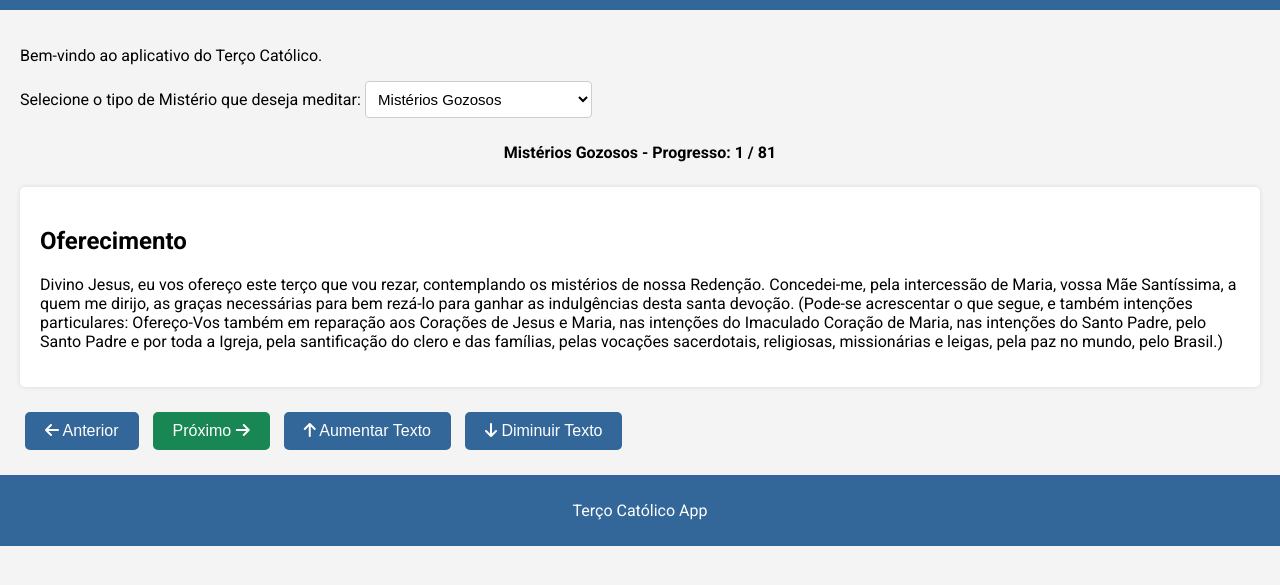
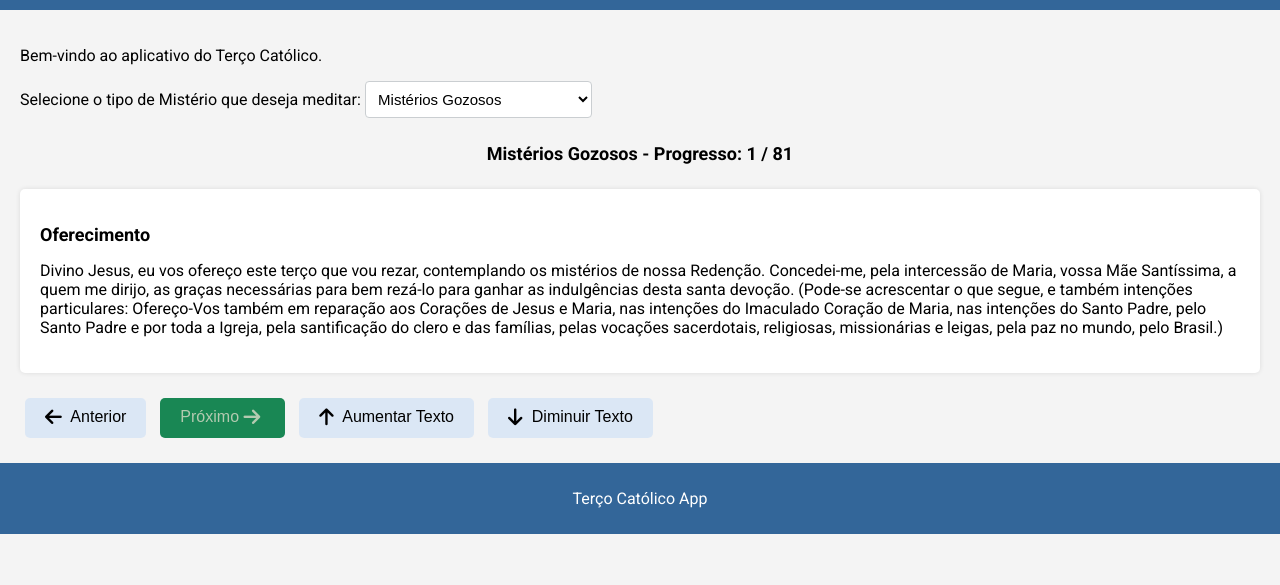
Before and after one commit to fpanhan/maeaparecida.github.io, a website: page index.html in a window 1280 px wide. Both pictures are taken after a click on the button "Iniciar Terço". Shown: the part 91-676 px from the top of the page. Drawn offline with Linux system fonts and the light colour scheme.

Commit message:
layout ajustments

```diff
--- a/app.js
+++ b/app.js
@@ -332,8 +332,6 @@ class UIController {
 
   updateFontSize() {
     this.prayerText.style.fontSize = this.currentFontSize + "px";
-    this.prayerTitle.style.fontSize = this.currentFontSize + "px";
-    this.progressText.style.fontSize = this.currentFontSize + "px";
   }
 }
 
--- a/style.css
+++ b/style.css
@@ -23,23 +23,39 @@ main {
   padding: 20px;
 }
 
+#nextBtn {
+  background-color: #198754;
+  color: #b3cab0;
+}
+
+#nextBtn:hover {
+  background-color: #46af7e;
+  color: #000000;
+  opacity: 0.7;
+}
+
 button {
-	background-color: #336699;
-	color: #fff;
+  background-color: rgba(0, 123, 255, 0.1);
   border: none;
+  color: #000;
   padding: 10px 20px;
-	font-size: 16px;
   margin: 5px;
   border-radius: 5px;
-}
-
-#nextBtn {
-	background-color: #198754;
+  cursor: pointer;
+  font-size: 16px;
+  transition: background-color 0.3s, color 0.3s;
 }
 
 button:hover {
+  background-color: rgba(0, 49, 105, 0.897);
+  color: white;
   opacity: 0.9;
-	cursor: pointer;
+}
+
+button i {
+  margin-right: 5px;
+  font-size: 1.2em;
+  vertical-align: middle;
 }
 
 #prayer-container {
@@ -58,9 +74,20 @@ button:hover {
   font-weight: bold;
 }
 
+#progress,
+#progressText,
+#mysteryText,
+#prayerTitle {
+  font-size: 18px;
+}
+
+#prayerText {
+  font-size: 16px;
+}
+
 select {
   font-size: 15px;
-	padding: 0.550em 4em 0.550em 0.550em;
+  padding: 0.55em 4em 0.55em 0.55em;
   background-color: #fff;
   border: 1px solid #caced1;
   border-radius: 0.25rem;
```
Lines whose indentation alone changed are shown as unchanged.
